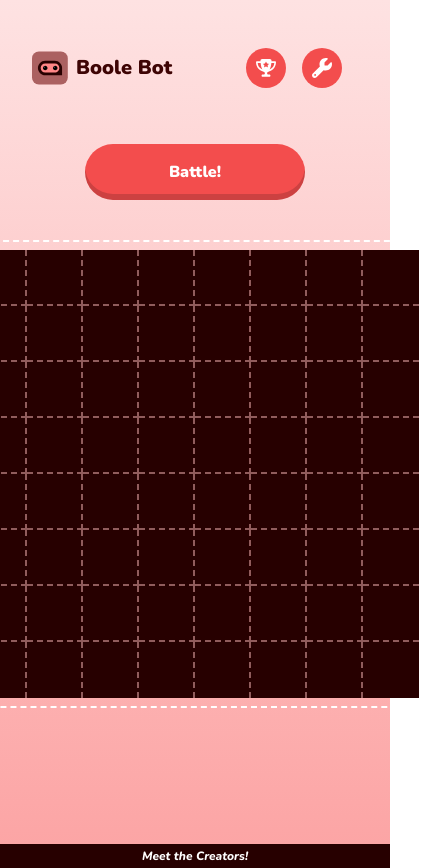
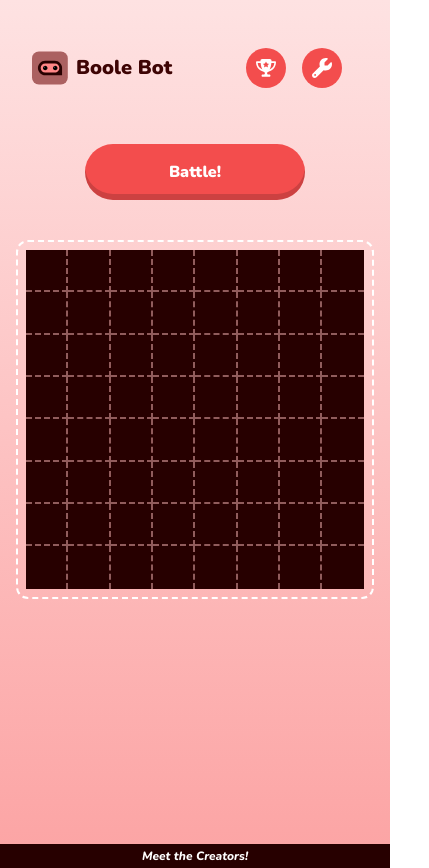
Before and after one commit to chingu-voyages/v44-tier2-team-11, a React (Vite) app: page / in a window 390 px wide. Shown: the whole page, 429 px wide, since content can reach past the window. Built offline with nearby package versions, Linux system fonts and the light colour scheme.

Commit message:
Add responsiveness in arena battleground

```diff
--- a/src/components/shared/arena/ArenaBattleground.jsx
+++ b/src/components/shared/arena/ArenaBattleground.jsx
@@ -5,13 +5,13 @@ import GlobalContext from '../../../contexts/global-context/global-context.js';
 import { useContext } from 'react';
 
 const ArenaBattleground = () => {
-  const { bots, inGame, testBots } = useContext(GlobalContext);
+  const { bots, inGame, testBots, arenaCell } = useContext(GlobalContext);
   const TILES = [...Array(8)]; // Default dimension
 
   return (
     <div className="flex w-full justify-center">
-      <div className="rounded-xl border-2 border-dashed border-white p-2">
-        <div className="relative w-8x8 bg-[#270000]">
+      <div className="w-full max-w-[468px] rounded-xl border-2 border-dashed border-white p-2">
+        <div className="relative w-full bg-[#270000]">
           {/* Bots */}
           {bots?.map((bot) => (
             <Bot key={bot.id} {...bot} inGame={inGame} />
@@ -22,7 +22,8 @@ const ArenaBattleground = () => {
             <div className="group flex" key={i}>
               {TILES.map((_, i) => (
                 <div
-                  className="h-14 w-14 border-b-[2px] border-r-[2px] border-dashed border-primary-200/50 last-of-type:border-r-0 group-last-of-type:border-b-0"
+                  ref={arenaCell}
+                  className="aspect-square w-14 border-b-[2px] border-r-[2px] border-dashed border-primary-200/50 last-of-type:border-r-0 group-last-of-type:border-b-0"
                   key={i}
                 ></div>
               ))}
--- a/src/components/shared/arena/ArenaBot.jsx
+++ b/src/components/shared/arena/ArenaBot.jsx
@@ -25,9 +25,11 @@ const Bot = ({
   const [top, setTop] = useState(y);
   const [left, setLeft] = useState(x);
   const [duration, setSpeed] = useState(0.2);
-  const { inGamePositions, botScores, configuration, gameOver } =
+  const { inGamePositions, botScores, configuration, gameOver, arenaCell } =
     useContext(GlobalContext);
 
+  const INITIAL_CELL_SIZE =
+    arenaCell?.current?.getBoundingClientRect().width ?? 0;
   const { background, stroke, base } = colorSchemes;
   const currentDirection = useRef(direction);
   const botPositions = useRef();
@@ -39,6 +41,12 @@ const Bot = ({
   const [isCollied, setIsCollied] = useState(false);
   const [botOver, setBotOver] = useState(false);
   const [isMoving, setIsMoving] = useState(false);
+  const [calculatedPosX, setCalculatedPosX] = useState(
+    left * INITIAL_CELL_SIZE + 6
+  );
+  const [calculatedPosY, setCalculatedPosY] = useState(
+    top * INITIAL_CELL_SIZE + 4
+  );
 
   // Global Configuration
   // console.log(configuration);
@@ -290,6 +298,22 @@ const Bot = ({
     };
   });
 
+  // Whenever the browser is being resized, recalculate bot position
+  useEffect(() => {
+    const updatePosition = () => {
+      const CELL_SIZE = arenaCell.current.getBoundingClientRect().width;
+      setCalculatedPosX(left * CELL_SIZE + 6);
+      setCalculatedPosY(top * CELL_SIZE + 4);
+    };
+
+    updatePosition();
+
+    window.addEventListener('resize', updatePosition);
+    return () => {
+      window.removeEventListener('resize', updatePosition);
+    };
+  }, [top, left, arenaCell]);
+
   return (
     <div
       ref={botPositions}
@@ -299,8 +323,8 @@ const Bot = ({
       style={{
         width: '9%',
         height: '9%',
-        left: left * 56 + 6,
-        top: top * 56 + 4,
+        left: calculatedPosX,
+        top: calculatedPosY,
         transition: `all ${speed / 1000}s linear`,
         transform: 'translateX(3%) transformY(10%)',
         display: botOver ? 'none' : '',
--- a/src/contexts/global-context/GlobalContext.jsx
+++ b/src/contexts/global-context/GlobalContext.jsx
@@ -21,6 +21,7 @@ const Context = ({ children }) => {
     speed: 1000,
   });
 
+  const arenaCell = useRef(null);
   const testBots = botList || [];
   const botScores = useRef([]);
   const [inGame, setInGame] = useState(false);
@@ -44,6 +45,7 @@ const Context = ({ children }) => {
         setConfiguration,
         inGamePositions,
         inGame,
+        arenaCell,
         testBots,
         setInGame,
         botScores,
```
